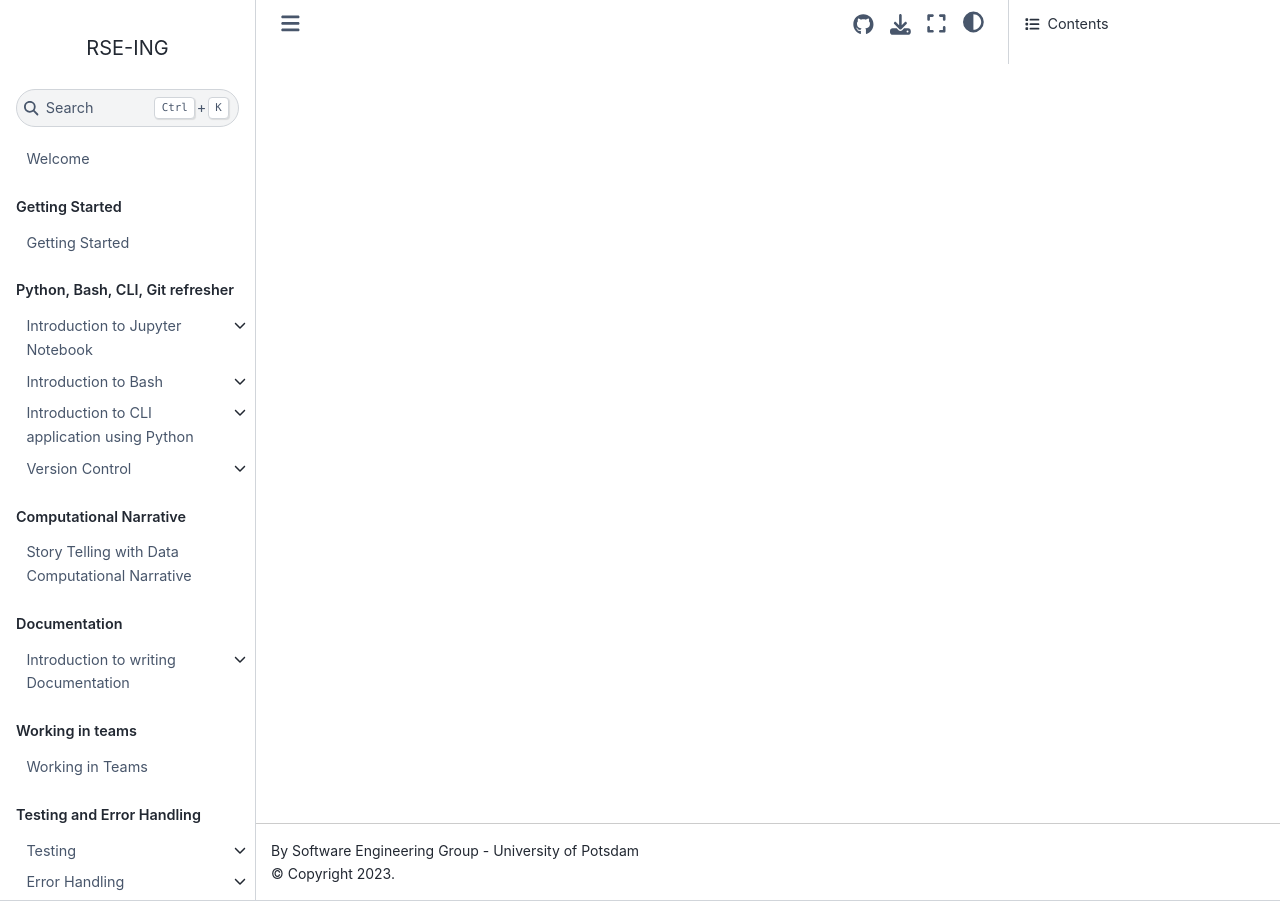
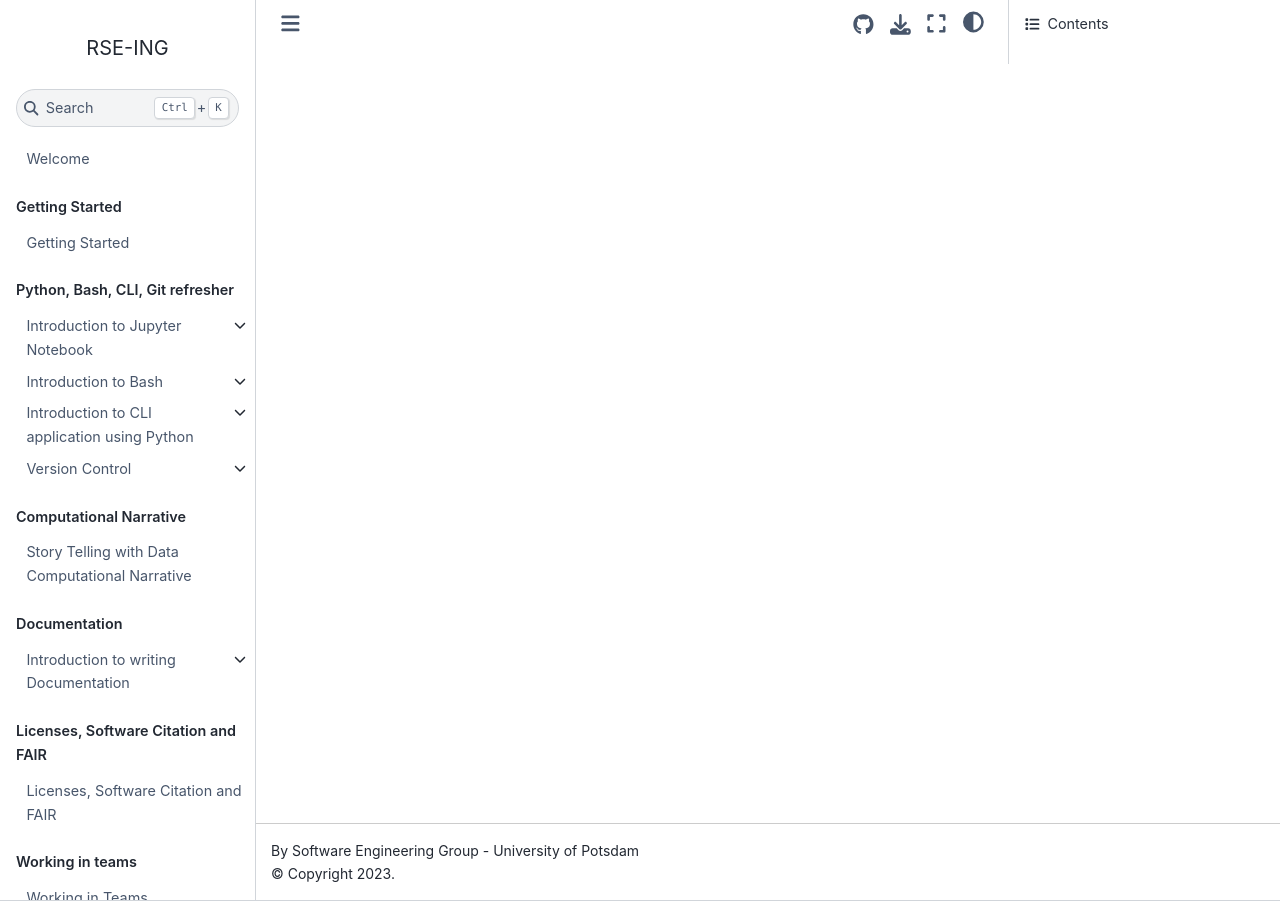
Before and after one commit to Software-Engineering-Group-UP/RSE-UP, a Jupyter Book: the page built from links.md, in a window 1280 px wide. Built offline with Jupyter Book 1.0.4 settings and Sphinx 7.4.7 and the Sphinx Book theme 1.1.4, drawn with Linux system fonts in a browser that asks for light colours; pages that are not in the unit, such as notebooks, are missing from menus; some of the changed lines change nothing that is shown.

Commit message:
update Toc

```diff
--- a/_toc.yml
+++ b/_toc.yml
@@ -44,7 +44,7 @@ parts:
 
   - caption: Licenses, Software Citation and FAIR
     chapters:
-      - file: chapters/licenses.md
+      - file: chapters/license.md
 
   - caption: Working in teams
     chapters:
```
